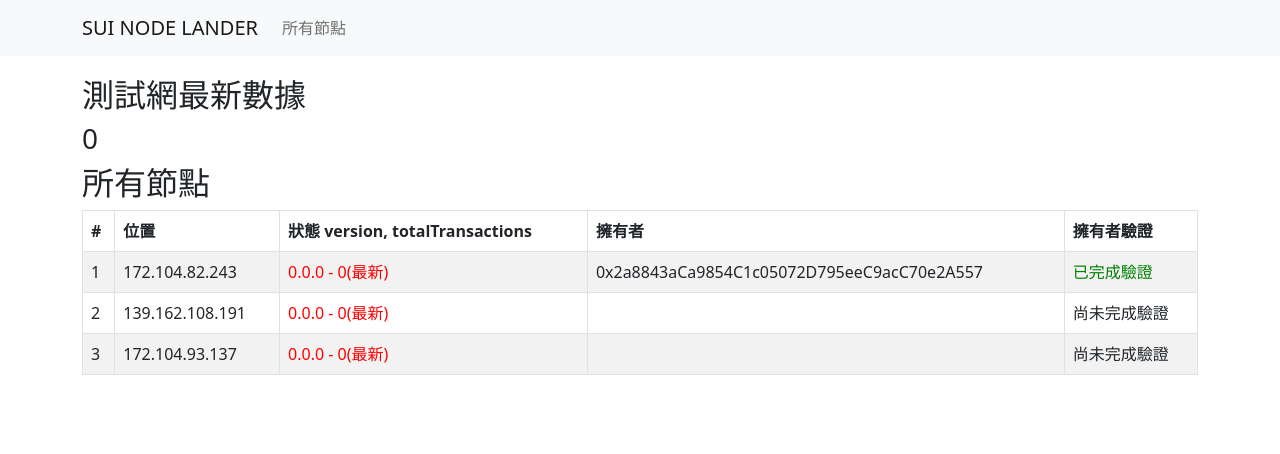
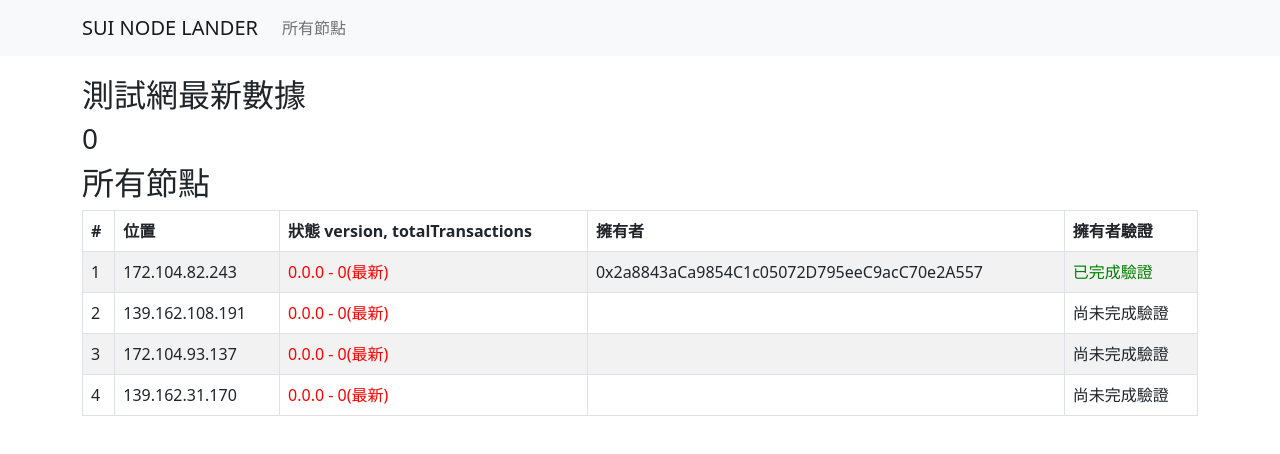
Before and after one commit to madeinfree/sui-node-lander, a Next.js app: page / in a window 1280 px wide. Shown: the top 454 px of the page. Built offline with nearby package versions, Linux system fonts and the light colour scheme; no server answers.

Commit message:
build: add owner
* add owner

```diff
--- a/pages/index.js
+++ b/pages/index.js
@@ -33,6 +33,15 @@
     {
       owner: '',
       ip: '172.104.93.137',
+      version: '0.0.0',
+      totalTransactions: 0,
+      last: false,
+      isUpdated: false,
+      isOwnerVerify: false,
+    },
+    {
+      owner: '',
+      ip: '139.162.31.170',
       version: '0.0.0',
       totalTransactions: 0,
       last: false,
```
